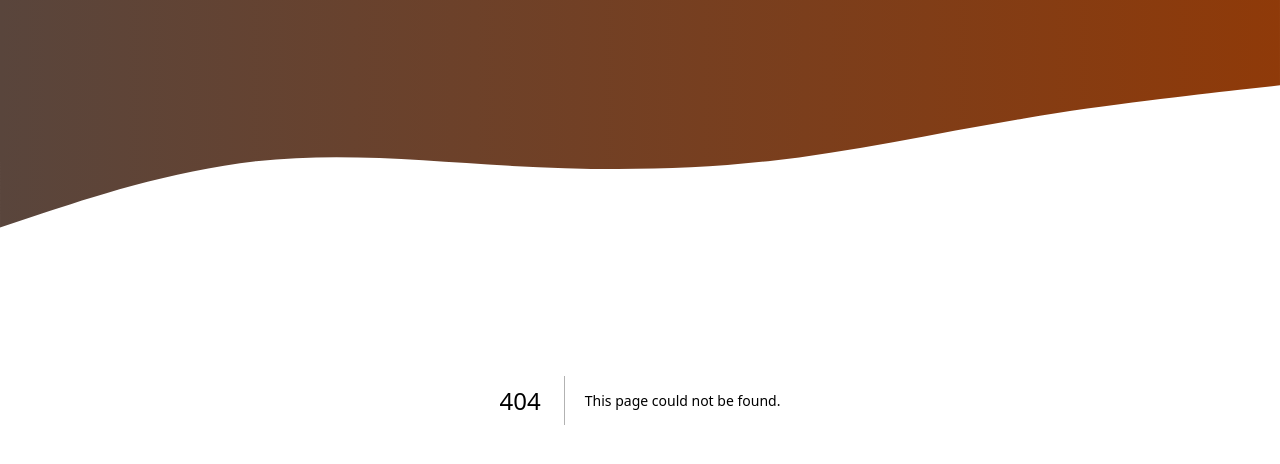
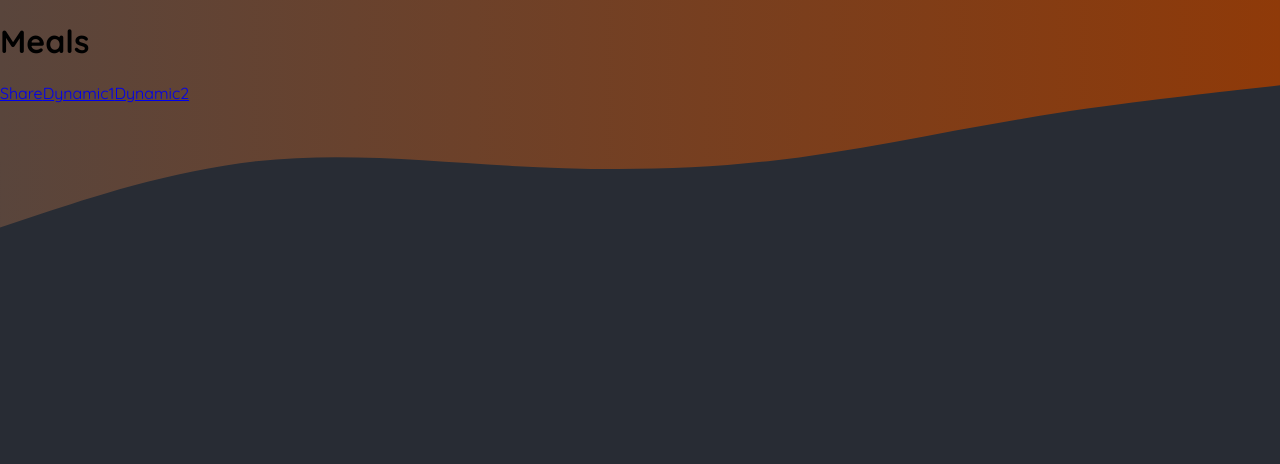
Before and after one commit to Pravin1095/NextJs---UM, a Next.js app in the folder 05-onwards-foodies-starting-project/: page /meals in a window 1280 px wide. Before the commit this address had no page. Shown: the top 464 px of the page. Built offline with nearby package versions, Linux system fonts and the light colour scheme.

Commit message:
96. Share is sub route of meal whereas dynamic1 and 2 are dynamicroutes under meal

```diff
--- /dev/null
+++ b/05-onwards-foodies-starting-project/app/community/page.js
@@ -0,0 +1,5 @@
+export default function Community(){
+    return(
+        <h1>Community</h1>
+    )
+}
--- /dev/null
+++ b/05-onwards-foodies-starting-project/app/meals/[mealDynamic]/page.js
@@ -0,0 +1,5 @@
+export default function SubMeals({params}){
+return(
+    <h1>{params.mealDynamic}</h1>
+)
+}
--- /dev/null
+++ b/05-onwards-foodies-starting-project/app/meals/page.js
@@ -0,0 +1,14 @@
+import Link from "next/link";
+
+export default function Meals(){
+    return(
+        <>
+            <h1>Meals</h1>
+            <p>
+                <Link href="/meals/share">Share</Link>
+                <Link href="/meals/dynamic1">Dynamic1</Link>
+                <Link href="/meals/dynamic2">Dynamic2</Link>
+            </p>
+        </>
+    )
+}
--- /dev/null
+++ b/05-onwards-foodies-starting-project/app/meals/share/page.js
@@ -0,0 +1,5 @@
+export default function Share(){
+return(
+    <h1>Share Meal</h1>
+)
+}
```
